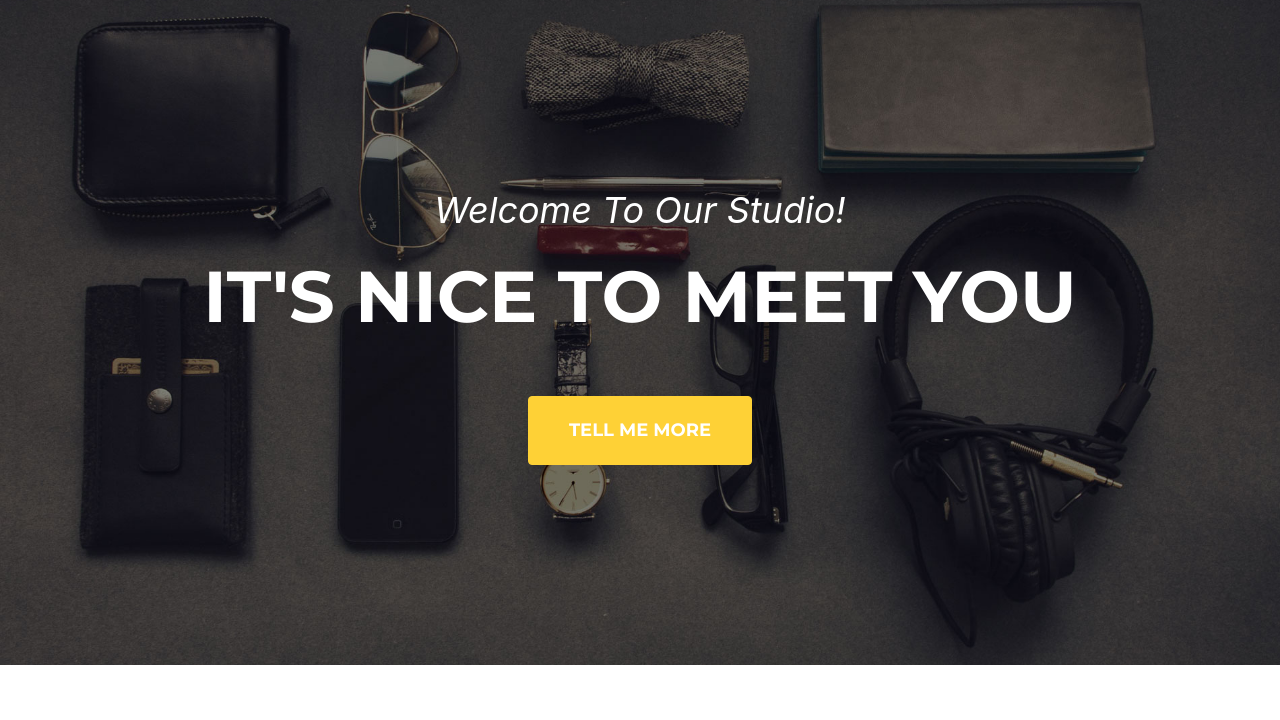
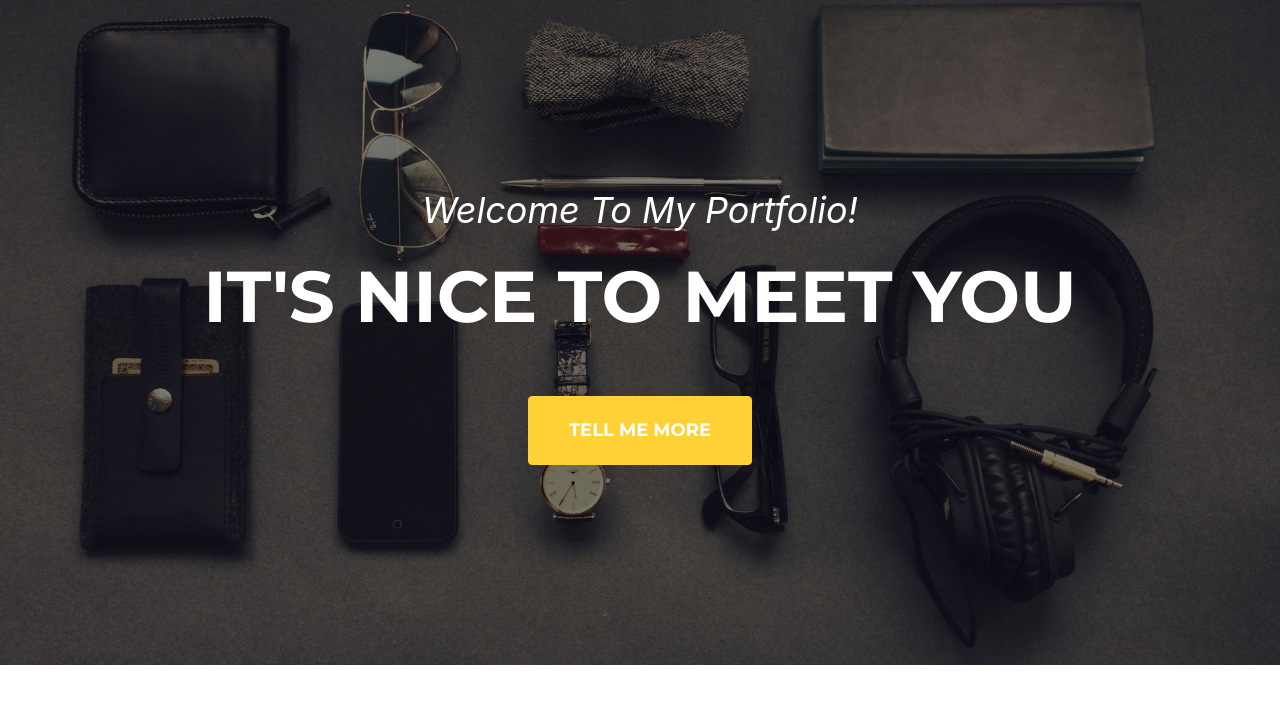
Before and after one commit to moenuma/moenuma.github.io, a website: page src/pug/index.pug in a window 1280 px wide. Shown: the part 80-800 px from the top of the page. Drawn offline with nearby package versions, Linux system fonts and the light colour scheme; files that its build step writes are made by us from their sources; files whose address does not match are found by name; a web font is replaced by a local one.

```diff
--- a/src/pug/index.pug
+++ b/src/pug/index.pug
@@ -48,7 +48,7 @@
         // Masthead
         header.masthead
             .container
-                .masthead-subheading Welcome To Our Studio!
+                .masthead-subheading Welcome To My Portfolio!
                 .masthead-heading.text-uppercase It's Nice To Meet You
                 a.btn.btn-primary.btn-xl.text-uppercase.js-scroll-trigger(href='#services') Tell Me More
 
```
Also changed, not shown: index.html.
